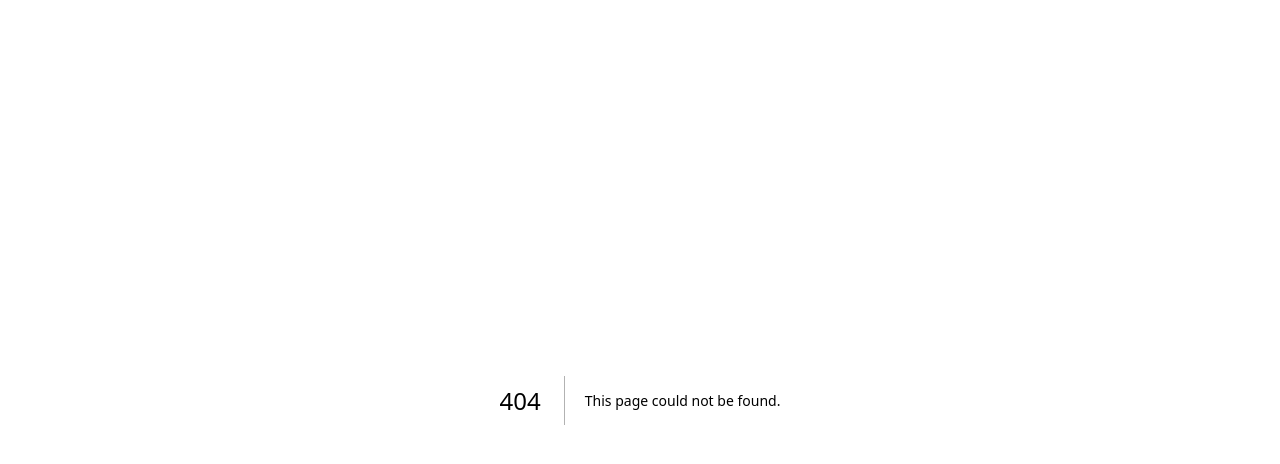
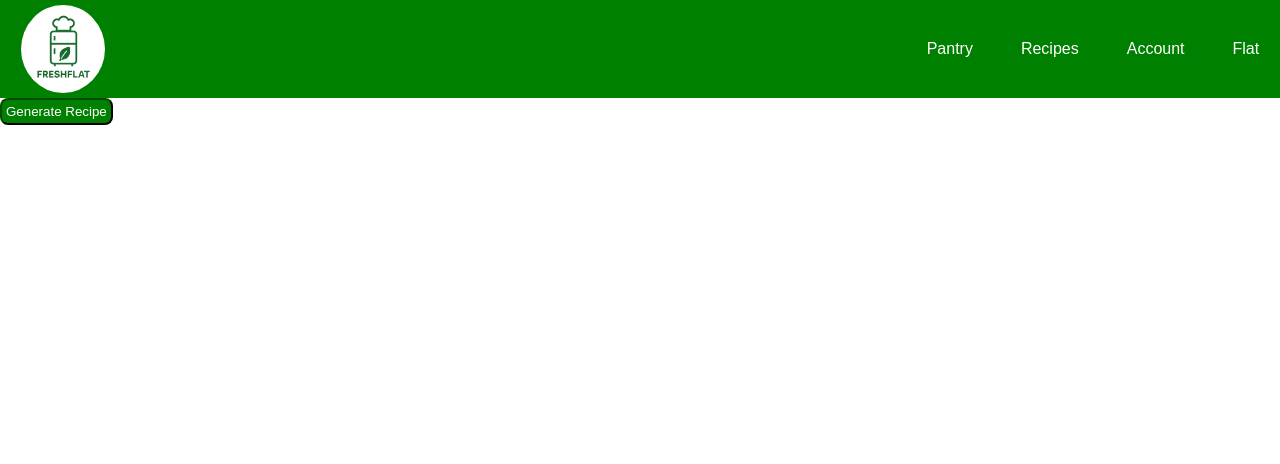
Before and after one commit to Mindmax-dev/FreshFlat, a Next.js app: page /recipe/collection in a window 1280 px wide. Before the commit this address had no page. Shown: the top 464 px of the page. Built offline with nearby package versions, Linux system fonts and the light colour scheme.

Commit message:
added pantry and flat to header for clearer navigation

```diff
--- /dev/null
+++ b/app/(protected)/recipe/collection/page.js
@@ -0,0 +1,16 @@
+// Return a "page under construction"
+'use client';
+
+import { useRouter } from 'next/navigation';
+
+export default function RecipeCollectionPage() {
+  const router = useRouter();
+
+  return (
+    <div>
+      <button onClick={() => router.push('/recipe/selectIngredients')}>
+        Generate Recipe
+      </button>
+    </div>
+  );
+}
--- a/components/dashboard/index.jsx
+++ b/components/dashboard/index.jsx
@@ -177,10 +177,6 @@ export default function Dashboard({ pantryIngredients, user }) {
           Add Ingredient
         </button>
       </div>
-      <button onClick={() => router.push('/recipe/selectIngredients')}>
-        Generate Recipe
-      </button>
-
       {editingIngredient && (
         <div className={styles.modalOverlay} onClick={closeModal}>
           <div
--- a/components/layout/header/index.jsx
+++ b/components/layout/header/index.jsx
@@ -25,6 +25,15 @@ export default function Header() {
         {isOpen ? <X /> : <Menu />}
       </div>
       <nav className={`${styles.navButtons} ${isOpen ? styles.open : ''}`}>
+        <button className={styles.navButton} onClick={() => router.push('/')}>
+          Pantry
+        </button>
+        <button
+          className={styles.navButton}
+          onClick={() => router.push('/recipe/collection')}
+        >
+          Recipes
+        </button>
         <button
           className={styles.navButton}
           onClick={() => router.push('/account')}
```
Also changed, not shown: app/(protected)/recipe/collection/page.module.css (added).
